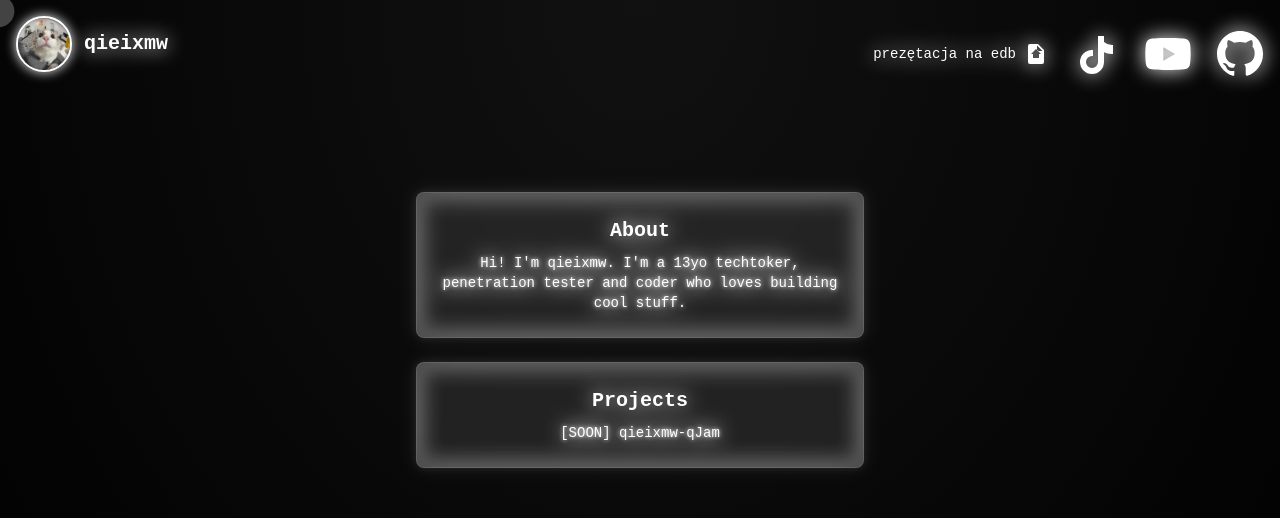
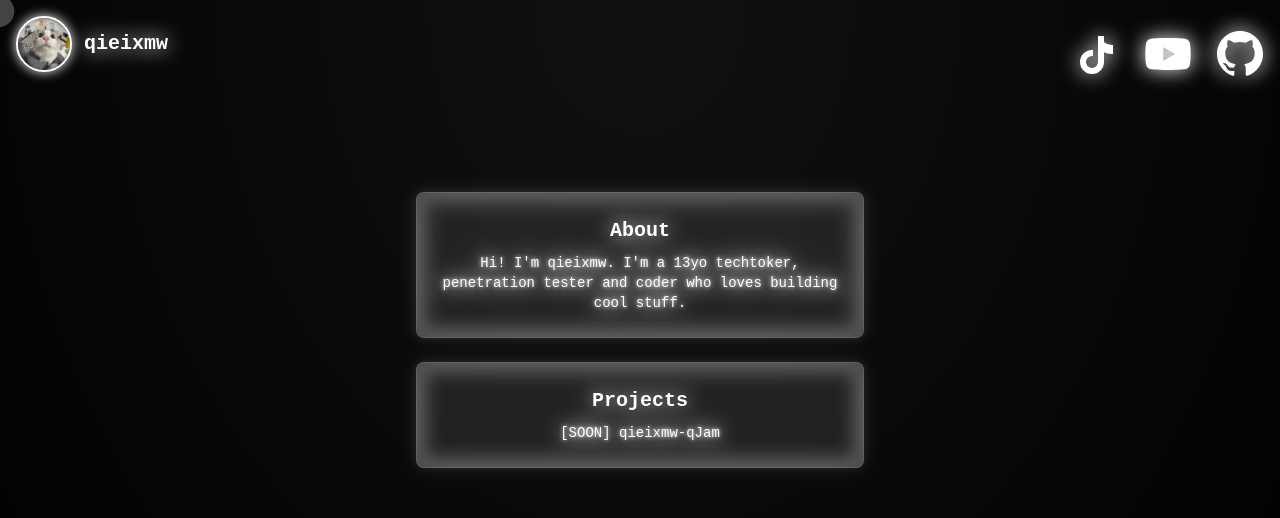
Before and after one commit to qieixmw/qieixmw.github.io, a plain HTML site: page index.html in a window 1280 px wide. Drawn offline with nearby package versions, Linux system fonts and the light colour scheme.

Commit message:
Add files via upload

```diff
--- a/index.html
+++ b/index.html
@@ -155,16 +155,6 @@
 </div>
 <div class="absolute top-1.5 right-4 flex space-x-6 items-center">
 
-<a class="flex items-center space-x-2 transition-transform hover:scale-110 drop-shadow-[0_0_10px_white]" download="" href="prezentacja.pptx" title="Pobierz prezentację">
-<span class="text-white text-sm">prezętacja na edb</span>
-<svg class="w-6 h-6" fill="white" viewbox="0 0 24 24">
-<path d="M6 2a2 2 0 0 0-2 2v16a2
-             2 0 0 0 2 2h12a2 2 0 0 0
-             2-2V8l-6-6H6zm7 1.5L18.5
-             9H13V3.5zM12 12v4H9v-4H7l5-5
-             5 5h-2v4h-3z"></path>
-</svg>
-</a>
 <a class="icon transition-transform hover:scale-110 drop-shadow-[0_0_10px_white]" href="https://tiktok.com/@qieixmw" target="_blank" title="TikTok">
 <svg class="glitch-cyan" viewbox="0 0 48 48">
 <path d="M41,15.07A12,12,0,0,1,32,12V6H26V32a6,6,0,1,1-6-6h1V20H20a12,12,0,1,0,12,12V22.32A17,17,0,0,0,41,24Z"></path>
```
